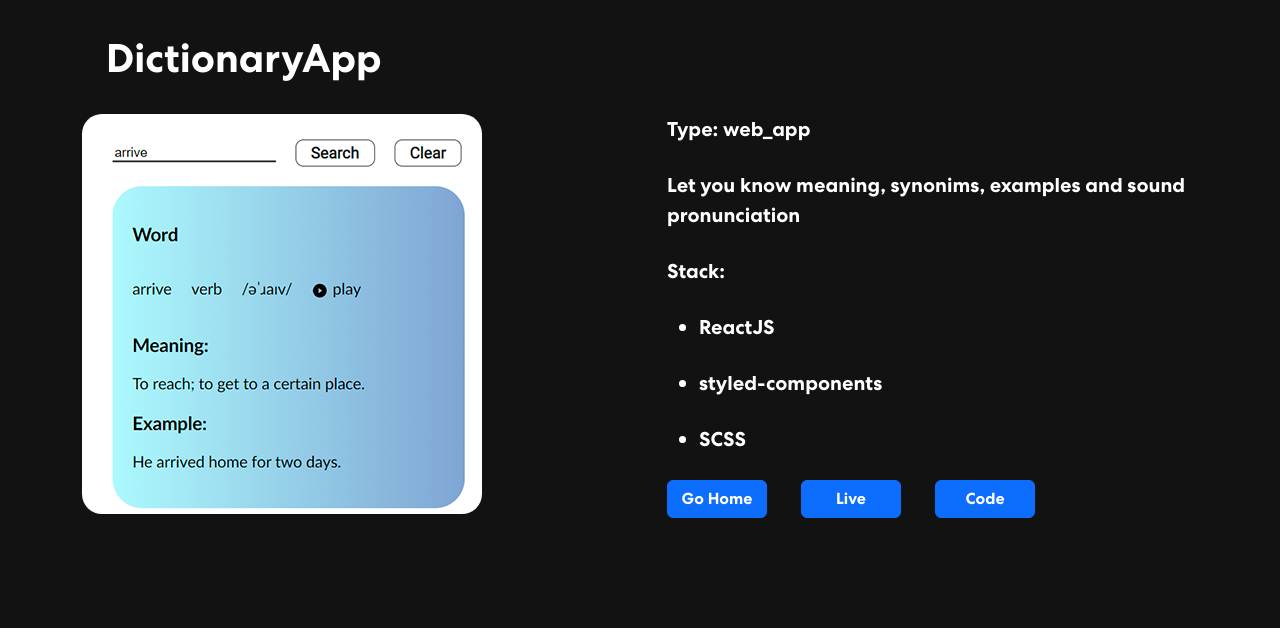
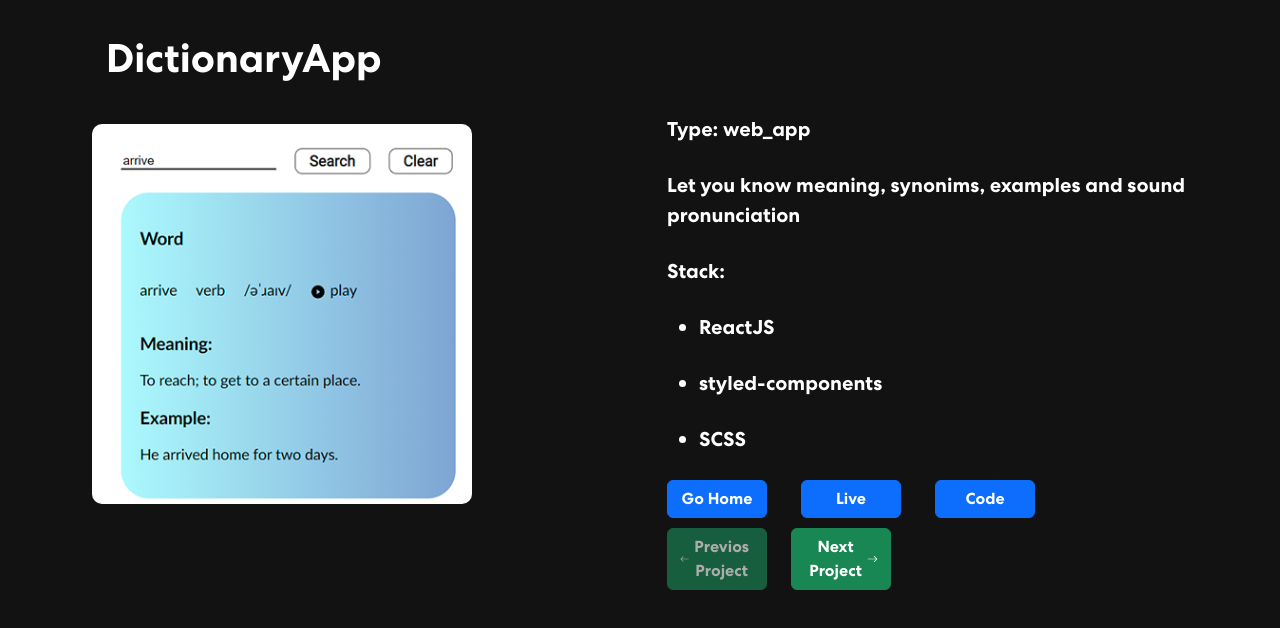
Before and after one commit to Esmurzelly/portfolio, a React (Create React App) app: page /projects/1 in a window 1280 px wide. Shown: the top 628 px of the page. Built offline with nearby package versions, Linux system fonts and the light colour scheme.

Commit message:
project_navigation / replace icons

```diff
--- a/src/components/Footer/Footer.jsx
+++ b/src/components/Footer/Footer.jsx
@@ -5,10 +5,6 @@ import MailchimpForm from '../MailchimpForm';
 import { Container, Row, Col } from 'react-bootstrap';
 
 import './Footer.css';
-
-import navIcon1 from '../../assets/img/nav-icon1.svg';
-import navIcon2 from '../../assets/img/nav-icon2.svg';
-import navIcon3 from '../../assets/img/nav-icon3.svg';
 
 const Footer = () => {
   return (
@@ -20,13 +16,13 @@ const Footer = () => {
           <Col className="text-center text-sm-end" sm={6}>
             <div className="social-icon">
               <a href="https://github.com/Esmurzelly">
-                <img src={navIcon1} alt="" />
+                <i className="bi bi-github"></i>
               </a>
               <a href="https://t.me/Esmurzelly">
-                <img src={navIcon2} alt="" />
+                <i className="bi bi-telegram"></i>
               </a>
               <a href="https://www.instagram.com/esmurzelly">
-                <img src={navIcon3} alt="" />
+                <i className="bi bi-instagram"></i>
               </a>
             </div>
             <p>CopyRight 2023. All Right Reserved</p>
--- a/src/components/NavBar/NavBar.css
+++ b/src/components/NavBar/NavBar.css
@@ -69,13 +69,14 @@ span.navbar-text {
   transform: scale(1);
 }
 
-.social-icon a img {
+.social-icon a i {
   width: 40%;
   z-index: 1;
   transition: 0.3s ease-in-out;
+  color: #0d6efd;
 }
 
-.social-icon a:hover img {
+.social-icon a:hover i {
   filter: brightness(0) saturate(100%) invert(0%) sepia(7%) saturate(98%)
     hue-rotate(346deg) brightness(1);
 }
--- a/src/components/NavBar/NavBar.jsx
+++ b/src/components/NavBar/NavBar.jsx
@@ -1,8 +1,5 @@
-import React, {useState, useEffect} from 'react';
-import {Navbar, Container, Nav} from 'react-bootstrap'
-import navIcon1 from '../../assets/img/nav-icon1.svg'
-import navIcon2 from '../../assets/img/nav-icon2.svg'
-import navIcon3 from '../../assets/img/nav-icon3.svg';
+import React, { useState, useEffect } from 'react';
+import { Navbar, Container, Nav } from 'react-bootstrap';
 
 import './NavBar.css';
 
@@ -12,70 +9,84 @@ const NavBar = () => {
 
   useEffect(() => {
     const onScroll = () => {
-        if(window.screenY > 50) {
+      if (window.screenY > 50) {
         setScrolled(true);
       } else {
         setScrolled(false);
       }
-      }
+    };
 
     window.addEventListener('scroll', onScroll);
 
-      return () => window.removeEventListener('scroll', onScroll)
+    return () => window.removeEventListener('scroll', onScroll);
   }, []);
 
-    const onUpdateActiveLink = (link) => {
-      setActiveLink(link)
-    }
+  const onUpdateActiveLink = link => {
+    setActiveLink(link);
+  };
 
   return (
     <>
-        <Navbar expand="lg" className={scrolled ? 'scrolled' : ""}>
+      <Navbar expand="lg" className={scrolled ? 'scrolled' : ''}>
         <Container>
           <Navbar.Toggle aria-controls="basic-navbar-nav">
-                <span className='navbar-toggler-icon'></span>
+            <span className="navbar-toggler-icon"></span>
           </Navbar.Toggle>
           <Navbar.Collapse id="basic-navbar-nav">
             <Nav className="me-auto">
               <Nav.Link
                 href="#home"
-                  className={aciveLink === 'home' ? 'active navbar-link' : 'navbar-link'}
-                  onClick = {() => onUpdateActiveLink('home')}
+                className={
+                  aciveLink === 'home' ? 'active navbar-link' : 'navbar-link'
+                }
+                onClick={() => onUpdateActiveLink('home')}
               >
                 Home
               </Nav.Link>
               <Nav.Link
                 href="#skills"
-                  className={aciveLink === 'skills' ? 'active navbar-link' : 'navbar-link'}
-                  onClick = {() => onUpdateActiveLink('skills')}
+                className={
+                  aciveLink === 'skills' ? 'active navbar-link' : 'navbar-link'
+                }
+                onClick={() => onUpdateActiveLink('skills')}
               >
                 Skills
               </Nav.Link>
               <Nav.Link
                 href="#projects"
-                  className={aciveLink === 'projects' ? 'active navbar-link' : 'navbar-link'}
-                  onClick = {() => onUpdateActiveLink('projects')}
+                className={
+                  aciveLink === 'projects'
+                    ? 'active navbar-link'
+                    : 'navbar-link'
+                }
+                onClick={() => onUpdateActiveLink('projects')}
               >
                 Projects
               </Nav.Link>
               <Nav.Link
                 href="#connect"
-                  className={aciveLink === 'connect' ? 'active navbar-link' : 'navbar-link'}
-                  onClick = {() => onUpdateActiveLink('connect')}
+                className={
+                  aciveLink === 'connect' ? 'active navbar-link' : 'navbar-link'
+                }
+                onClick={() => onUpdateActiveLink('connect')}
               >
                 Get in Touch
               </Nav.Link>
             </Nav>
-              <span className='navbar-text'>
+            <span className="navbar-text">
               <div className="social-icon">
-                  <a href="https://github.com/Esmurzelly"><img src={navIcon1} alt="github_account" /></a>
-                  <a href="https://t.me/Esmurzelly"><img src={navIcon2} alt="telegram_account" /></a>
-                  <a href="https://www.instagram.com/esmurzelly"><img src={navIcon3} alt="instagram_account" /></a>
+                <a href="https://github.com/Esmurzelly">
+                  <i className="bi bi-github"></i>
+                </a>
+                <a href="https://t.me/Esmurzelly">
+                  <i className="bi bi-telegram"></i>
+                </a>
+                <a href="https://www.instagram.com/esmurzelly">
+                  <i className="bi bi-instagram"></i>
+                </a>
               </div>
               <a href="#connect">
-                    <button className="vvd">
-                      Let's connect
-                    </button>
+                <button className="vvd">Let's connect</button>
               </a>
             </span>
           </Navbar.Collapse>
@@ -83,6 +94,6 @@ const NavBar = () => {
       </Navbar>
     </>
   );
-}
+};
 
 export default NavBar;
--- a/src/components/ProjectCard/ProjectCard.css
+++ b/src/components/ProjectCard/ProjectCard.css
@@ -16,7 +16,7 @@
   background: linear-gradient(90.21deg, #aa367c -5.91%, #4a2fbd 111.58%);
   opacity: 0.85;
   position: absolute;
-  width: 100%;
+  width: 120%;
   height: 0;
   transition: 0.4s ease-in-out;
 }
--- a/src/index.js
+++ b/src/index.js
@@ -4,6 +4,8 @@ import App from './App';
 
 import { Provider } from 'react-redux';
 import store from './store/store';
+
+import 'bootstrap-icons/font/bootstrap-icons.css';
 
 const root = ReactDOM.createRoot(document.getElementById('root'));
 root.render(
--- a/src/pages/DetailProject/DetailProject.css
+++ b/src/pages/DetailProject/DetailProject.css
@@ -1,7 +1,13 @@
-.button_detail {
+.card_content__img img {
+  width: 400px;
+  padding: 10px;
+}
+.button_detail,
+.button_go_to {
   width: 100px;
 }
-.button_detail a {
+.button_detail a,
+.button_go_to a {
   color: #fff;
   text-decoration: none;
 }
@@ -28,3 +34,8 @@
 .card_content__img img {
   border-radius: 20px;
 }
+
+.button_go_to > a {
+  display: flex;
+  align-items: center;
+}
--- a/src/pages/DetailProject/DetailProject.jsx
+++ b/src/pages/DetailProject/DetailProject.jsx
@@ -3,6 +3,8 @@ import { useParams, Link } from 'react-router-dom';
 import NotFound from '../NotFound';
 import { Container, Row, Col } from 'react-bootstrap';
 import { Button } from 'react-bootstrap';
+import { ArrowRight } from 'react-bootstrap-icons';
+import { ArrowLeft } from 'react-bootstrap-icons';
 import './DetailProject.css';
 
 import { useSelector } from 'react-redux';
@@ -26,7 +28,7 @@ const DetailcurrentProjectect = () => {
       </Row>
       <Row className="card_content">
         <Col className="card_content__img">
-          <img src={currentProject.mainUrl} alt="" />
+          <img src={currentProject.mainUrl} alt="currentProject_image" />
         </Col>
         <Col className="card_content__text">
           <p>Type: {currentProject.type}</p>
@@ -57,6 +59,26 @@ const DetailcurrentProjectect = () => {
               </Button>
             </Col>
           </Row>
+
+          <Row className="next_prev">
+            <Col>
+              <Button disabled={Number(prodId) <= 1 ? true : false} className="button_go_to" variant="success">
+                <Link to={`/projects/${Number(prodId) - 1}`}>
+                  <ArrowLeft />
+                  Previos Project
+                </Link>
+              </Button>
+            </Col>
+
+            <Col>
+              <Button disabled={Number(prodId) > projects.length - 1 ? true : false} className="button_go_to" variant="success">
+                <Link to={`/projects/${Number(prodId) + 1}`}>
+                  Next Project
+                  <ArrowRight />
+                </Link>
+              </Button>
+            </Col>
+          </Row>
         </Col>
       </Row>
     </Container>
--- a/src/store/projectSlice.js
+++ b/src/store/projectSlice.js
@@ -17,6 +17,7 @@ import WaterCompanyImg from '../assets/img/projects/WaterCompany/main.png';
 import DHLImg from '../assets/img/projects/DHL/main.png';
 import Cube3D from '../assets/img/projects/Cube3D/main.png';
 import ListDatabase from '../assets/img/projects/React + PostgreSQL/main.png';
+import PortfolioImg from '../assets/img/projects/Portfolio/portfilio.png'
 
 
 const projectSlice = createSlice({
@@ -166,6 +167,16 @@ const projectSlice = createSlice({
           code: 'https://github.com/Esmurzelly/react-posgresql',
           stack: ['ReactJS', 'NodeJS', 'Express', 'Bootstrap']
         },
+        {
+          id: 15,
+          type: 'web_app',
+          title: 'Portfoilio',
+          description: 'My personal portfolio using ReactJS, NodeJS and Redux Toolkit',
+          mainUrl: PortfolioImg,
+          live: 'https://react-posgresql-2flv11w0o-esmurzelly.vercel.app/',
+          code: 'https://github.com/Esmurzelly/react-posgresql',
+          stack: ['ReactJS', 'NodeJS', 'Express', 'Bootstrap', 'Redux Toolkit']
+        },
       ]
     },
     reducers: {}
```
Also changed, not shown: src/assets/img/projects/Portfolio/portfilio.png (added). Lines whose indentation alone changed are shown as unchanged.
